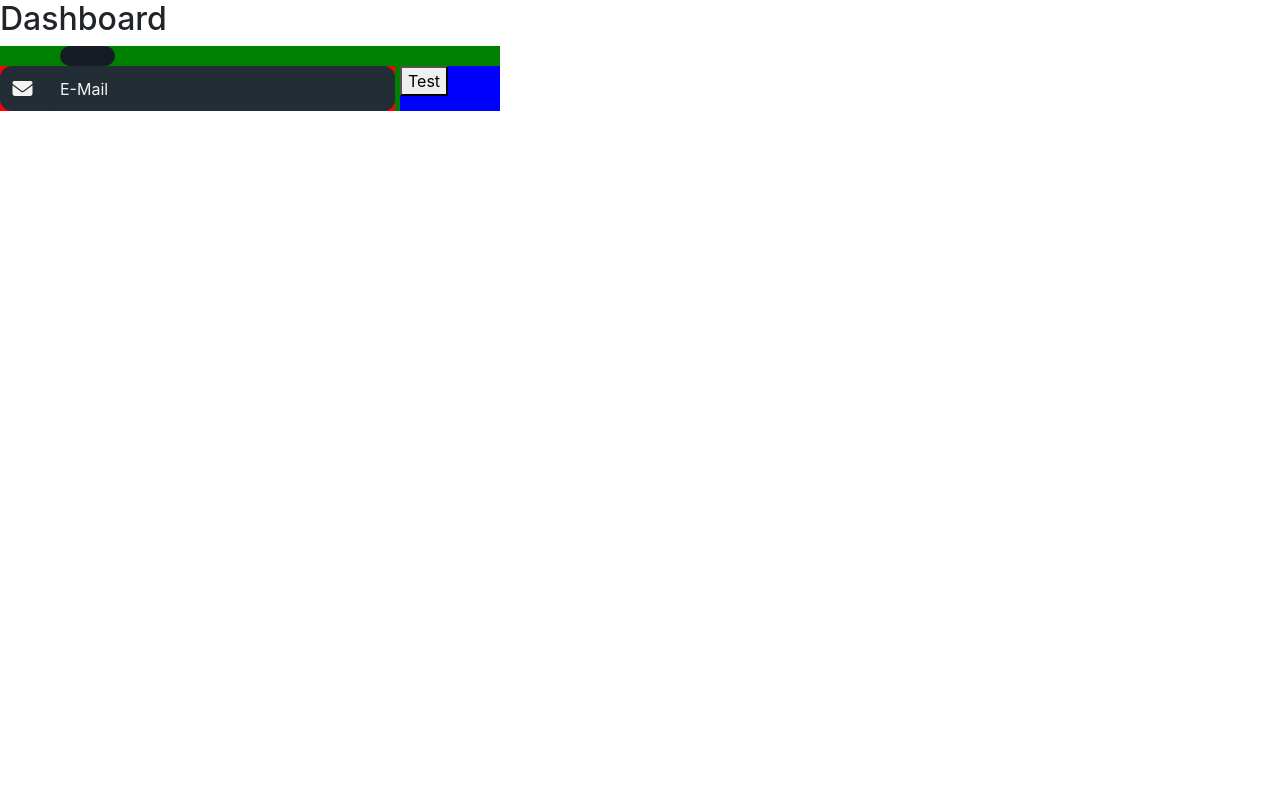
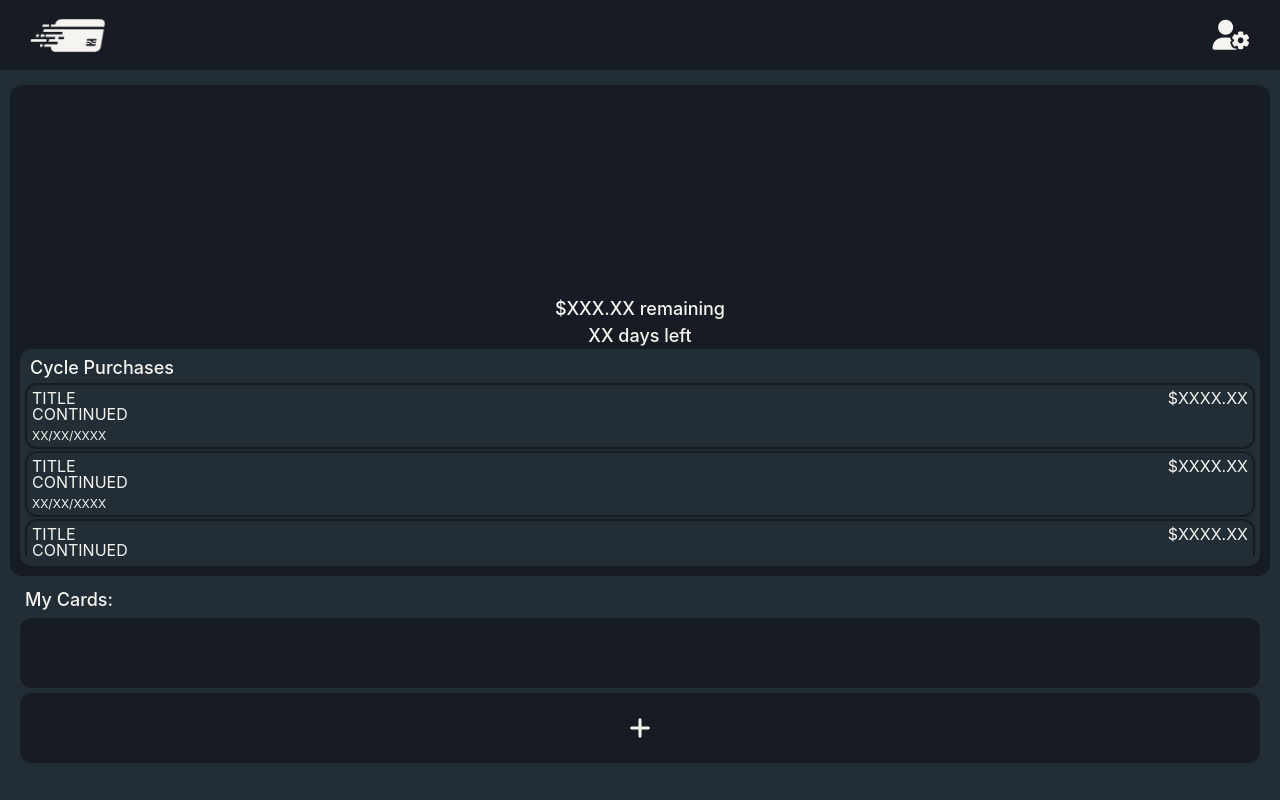
Before and after one commit to honestabej/cctracker, a React (Create React App) app in the folder react-fe/: page /dashboard in a window 1280 px wide. Built offline with nearby package versions, Linux system fonts and the light colour scheme.

Commit message:
dashboard updates

```diff
--- a/react-fe/src/components/Header/HeaderLogin.scss
+++ b/react-fe/src/components/Header/HeaderLogin.scss
@@ -4,8 +4,8 @@
   font-family: $Poppins;
   font-size: 20px;
   font-weight: 600;
-  position: absolute;
-  background: transparent;
+  position: fixed;
+  background-color: $siteBlack;
   z-index: 100;
   width: 100%;
   height: $headerHeight;
--- a/react-fe/src/pages/Dashboard/Dashboard.jsx
+++ b/react-fe/src/pages/Dashboard/Dashboard.jsx
@@ -1,17 +1,83 @@
 import React from 'react';
 import './Dashboard.scss';
+import HeaderLogin from '../../components/Header/HeaderLogin';
 import InputBox from './../../components/InputBox/InputBox';
 
 export default function Dashboard() {
   return(
     <div className="dashboard-page-container">
-      <h2>Dashboard</h2>
-      <div className="d-container">
-        <div className="d-input-wrapper">
-          <InputBox icon="fa-solid fa-envelope" type="text" placeholder="E-Mail" placeholderColor="placeholder black-ph" cutType="cut black-bg email" />
+      <HeaderLogin currentPage="Dashboard"/>
+      <div className="dashboard-page-wrapper">
+        <div className="purchases-col">
+          <div className="graph">
+
+          </div>
+          <div className="under-graph-text">
+            <div className="amt-left"><span>$XXX.XX</span> remaining</div>
+            <div className="days-left"><span>XX</span> days left</div>
+          </div>
+          <div className="purchase-list">
+            <div className="purchase-title"> Cycle Purchases </div>
+            <ul>
+              <li>
+                <div className="title-amt">
+                  <div className="title">TITLE <br /> CONTINUED</div>
+                  <div className="amt">$XXXX.XX</div>
+                </div>
+                <div className="date">
+                  <span>XX/XX/XXXX</span>
+                </div>
+              </li>
+              <li>
+                <div className="title-amt">
+                  <div className="title">TITLE <br /> CONTINUED</div>
+                  <div className="amt">$XXXX.XX</div>
+                </div>
+                <div className="date">
+                  <span>XX/XX/XXXX</span>
+                </div>
+              </li>
+              <li>
+                <div className="title-amt">
+                  <div className="title">TITLE <br /> CONTINUED</div>
+                  <div className="amt">$XXXX.XX</div>
+                </div>
+                <div className="date">
+                  <span>XX/XX/XXXX</span>
+                </div>
+              </li>
+              <li>
+                <div className="title-amt">
+                  <div className="title">TITLE <br /> CONTINUED</div>
+                  <div className="amt">$XXXX.XX</div>
+                </div>
+                <div className="date">
+                  <span>XX/XX/XXXX</span>
+                </div>
+              </li>
+              <li>
+                <div className="title-amt">
+                  <div className="title">TITLE <br /> CONTINUED</div>
+                  <div className="amt">$XXXX.XX</div>
+                </div>
+                <div className="date">
+                  <span>XX/XX/XXXX</span>
+                </div>
+              </li>
+            </ul>
+          </div>
         </div>
-        <div className="d-btn-wrapper">
-          <button>Test</button>
+        <div className="cards-col">
+          <div className="cards-title">My Cards: </div>
+          <ul>
+            <li id="credit">
+
+            </li>
+
+            <li id="add-new">
+              <i class="fa-solid fa-plus" />
+            </li>
+          </ul>
         </div>
       </div>
     </div>
--- a/react-fe/src/pages/Dashboard/Dashboard.scss
+++ b/react-fe/src/pages/Dashboard/Dashboard.scss
@@ -1,21 +1,148 @@
-.d-container {
-    background-color: green;
-    display: flex;
-    height: 65px;
-    width: 500px;
+@import './../../globalStyles/variables.scss';
+
+.dashboard-page-container {
+  position: absolute;
+  overflow-x: hidden;
+  height: 100vh;
+  width: 100%;
+  background-color: $siteDark;
 }
 
-.d-input-wrapper {
-    background-color: red;
-    height: 45px;
-    width: 395px;
-    margin-right: 5px;
-    margin-top: auto;
+.dashboard-header-bg {
+  position: sticky;
+  top: 0;
+  width: 100%;
+  height: $headerHeight;
+  background-color: $siteBlack;
 }
 
-.d-btn-wrapper {
-    background-color: blue;
-    height: 45px;
-    width: 100px;
-    margin-top: auto;
+.dashboard-page-wrapper {
+  width: 100%;
+  max-width: $maxWidth;
+  padding: 15px 10px 0px 10px;
+  margin-top: 70px;
 }
+
+.purchases-col {
+  background-color: $siteBlack;
+  width: 100%;
+  border-radius: $borderRadius;
+  padding: 10px;
+}
+
+.graph {
+  // background-color: aqua;
+  height: 200px;
+  width: 100%;
+}
+
+.under-graph-text {
+  color: $siteWhite;
+  font-size: 18px;
+  font-weight: 500;
+  text-align: center;
+}
+
+.purchase-list {
+  color: $siteWhite;
+  background-color: $siteDark;
+  padding: 5px;
+  border-radius: $borderRadius;
+
+  ul {
+    height: 175px;
+    overflow-y: auto;
+    list-style: none;
+    padding-left: 0px;
+    margin-bottom: 5px;
+
+    li {
+      background: transparent;
+      height: 66px;
+      width: 100%;
+      padding: 5px;
+      border-radius: $borderRadius;
+      border: 2px solid $siteBlack;
+      margin: 2px 0px;
+    }
+  }
+}
+
+.purchase-title {
+  font-size: 18px;
+  font-weight: 500;
+  margin-left: 5px;
+}
+
+.title-amt {
+  height: 40px;
+  width: 100%;
+  display: flex;
+}
+
+.title {
+  width: 75%;
+  line-height: 16px;
+}
+
+.amt {
+  width: 25%;
+  line-height: 16px;
+  text-align: right;
+}
+
+.date {
+  height: 15px;
+  width: 100%;
+  font-size: 12px;
+  line-height: 12px;
+}
+
+.cards-col {
+  width: 100%;
+  padding: 10px;
+  color: $siteWhite;
+
+  ul {
+    list-style: none;
+    padding-left: 0px;
+
+    li {
+      height: 70px;
+      width: 100%;
+      background-color: $siteBlack;
+      margin: 5px 0px;
+      border-radius: $borderRadius;
+    }
+
+    li#credit {
+      display: flex;
+
+      span#name {
+        height: 10px;
+        width: 200px;
+      }
+
+      span#outstanding {
+        height: 10px;
+      }
+
+      span#loc {
+        height: 10px;
+      }
+    }
+
+    li#add-new {
+      font-size: 24px;
+      display: flex;
+      justify-content: center;
+      align-items: center;
+    }
+  }
+}
+
+.cards-title {
+  font-size: 18px;
+  font-weight: 500;
+  margin-left: 5px;
+}
--- a/react-fe/src/pages/UserProfile/UserProfile.jsx
+++ b/react-fe/src/pages/UserProfile/UserProfile.jsx
@@ -17,7 +17,6 @@ const UserProfile = (prop) => {
   return (
     <div className="user-page-container">
       <HeaderLogin currentPage="UserProfile"/>
-      <div className="user-header-bg"></div>
       <div className="user-page-wrapper">
         <div className="user-settings-container">
           <div className="user-settings">
--- a/react-fe/src/pages/UserProfile/UserProfile.scss
+++ b/react-fe/src/pages/UserProfile/UserProfile.scss
@@ -22,7 +22,7 @@
   width: 100%;
   max-width: $maxWidth;
   padding: 15px 10px 0px 10px;
-  margin: auto;
+  margin: 70px auto auto auto;
 
   @media screen and (min-width: 650px) {
     padding: 15px 10px 15px 10px;
```
